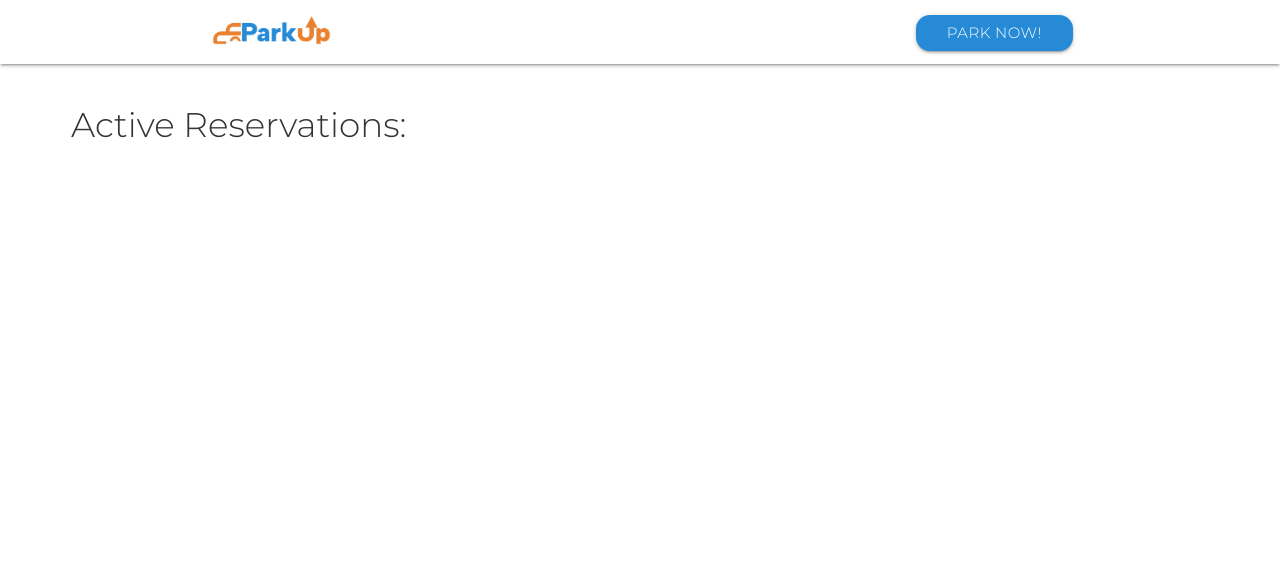
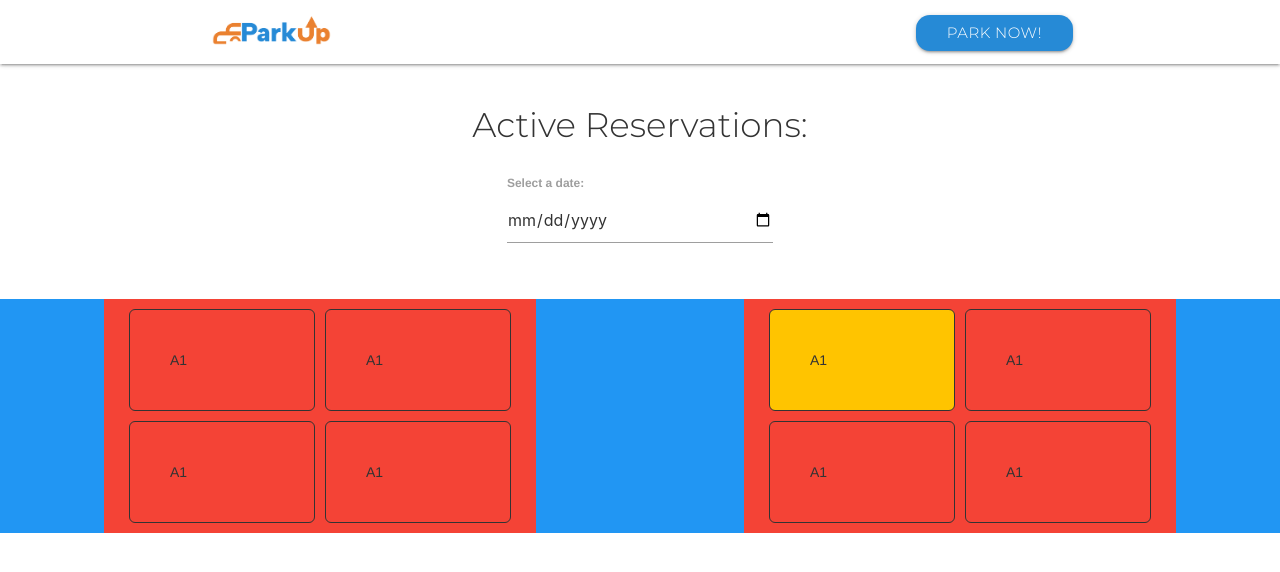
Before and after one commit to hyemistry/peter-parking, a PHP site: page /reservation.php in a window 1280 px wide. Shown: the top 572 px of the page. Run offline with PHP 8.4, Linux system fonts and the light colour scheme; some libraries are stand-ins or nearby versions; some web fonts are replaced.

Commit message:
hey, tried to commit

```diff
--- a/reservation.php
+++ b/reservation.php
@@ -34,9 +34,65 @@
     </nav>
 </header>
 
+
     <section style = "padding-top: 4em">
-        <div class="container" style = "margin-left: 4em; margin-top: 2em">
-            <h4 style = "font-family: montserrat-light">Active Reservations:</h4>
+    </section>
+
+    <div class="container center" style = "margin-top: 2em; margin-bottom: 1em;">
+    <h4 style = "font-family: montserrat-light">Active Reservations:</h4>
+    </div>
+
+    <div class="container">
+        <div class="row">
+            <div class="col s4">
+
+            </div>
+            <div class="col s4">
+                <form action="reservation.php">
+                    <label>Select a date:</label>
+                    <input type="date">
+                </form>
+            </div>
         </div>
-    </section>
+    </div>
+
+    <div style = "margin-top: 2em">
+        <div class="row blue">
+
+            <div class="col s6">
+                <div class="container red">
+                    <table>
+                        <tr>
+                            <td>A1</td>
+                            <td>A1</td>
+                        </tr>
+                        <tr>
+                            <td>A1</td>
+                            <td>A1</td>
+                        </tr>
+                    </table>
+                </div>
+            </div>
+
+            <div class="col s6">
+                <div class="container red">
+                    <table>
+                        <tr>
+                            <td bgcolor = '#ffc400'>A1</td>
+                            <td>A1</td>
+                        </tr>
+                        <tr>
+                            <td>A1</td>
+                            <td>A1</td>
+                        </tr>
+                    </table>
+                </div>
+            </div>
+
+
+
+
+        </div>
+    </div>
+
 <html>
--- a/style.css
+++ b/style.css
@@ -123,3 +123,8 @@ body::selection{
     margin-bottom: 3em;
     width: 15%;
 }
+
+table {
+    margin-left: auto;
+    margin-right: auto;
+}
--- a/templates/alt_header.php
+++ b/templates/alt_header.php
@@ -55,6 +55,16 @@
             transition: 0.5s all ease;
         }
 
+        table {
+            border-collapse: separate;
+            border-spacing: 10px 10px;
+        }
+        th, td {
+            border: 1px solid #333;
+            border-radius: 6px;
+            padding: 40px;
+        }
+
     </style>
 </head>
 <body>
```
Also changed, not shown: parking.php (+9 -3 lines).
